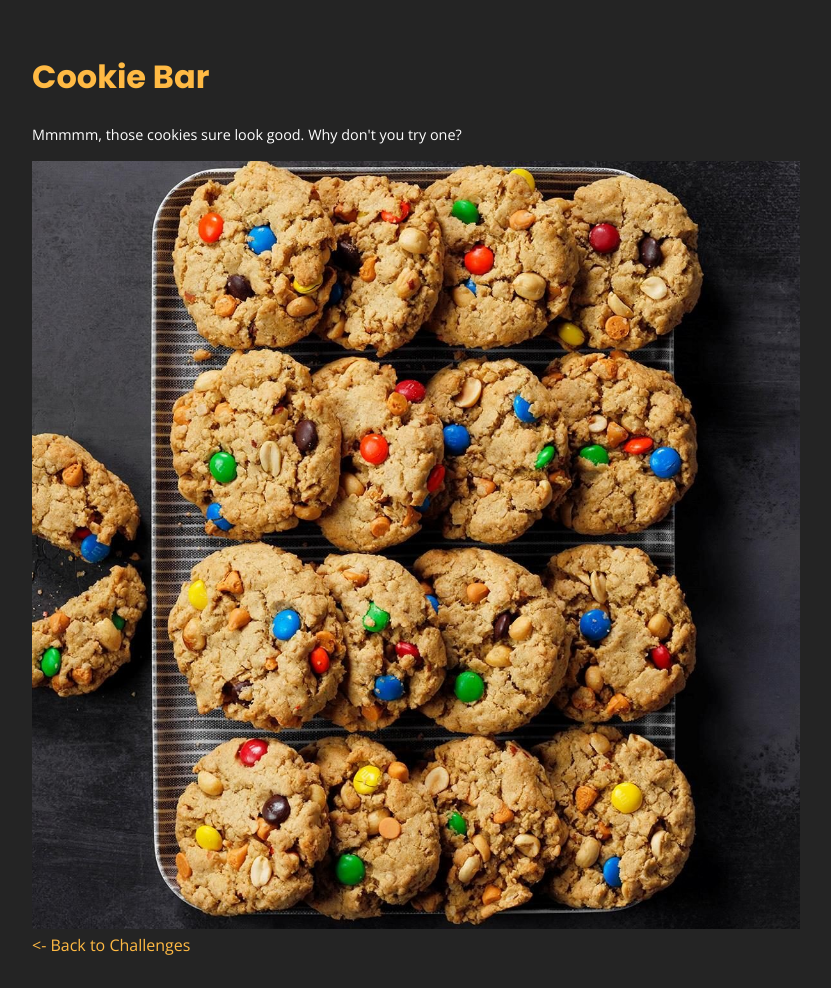
After one commit to 0x65-e/cyber-web-hacking-challenges.herokuapp.com, a Django app: page /cookie_bar/ in a window 1280 px wide. The commit adds this page. Shown: the whole page, without its empty margins (224-1055 px from the left). Run offline with Django 3.2, Linux system fonts and the light colour scheme.

Commit message:
Added easy cookie bar challenge

```diff
--- a/cyberwebhackingchallenges/sitemaps.py
+++ b/cyberwebhackingchallenges/sitemaps.py
@@ -6,7 +6,7 @@ class StaticViewSitemap(sitemaps.Sitemap):
     changefreq = 'never'
 
     def items(self):
-        return ['index', 'spiderman', 'postmaster', 'jones', 'raiders', 'temple', 'crusade', 'skull', 'untitled']
+        return ['index', 'spiderman', 'postmaster', 'cookie-bar', 'jones', 'raiders', 'temple', 'crusade', 'skull', 'untitled']
 
     def location(self, item):
         return reverse(item)
--- a/cyberwebhackingchallenges/urls.py
+++ b/cyberwebhackingchallenges/urls.py
@@ -32,6 +32,7 @@ urlpatterns = [
     path('spiderman/033a76aab1838ba86ec98d952f04fab7/', views.spiderman_flag),
     path('spiderman/<str:false_flag>/', views.spiderman_false_flag),
     path('postmaster/', csrf_exempt(views.postmaster), name="postmaster"),
+    path('cookie_bar/', views.cookie_bar, name="cookie-bar"),
     path('jones/', views.indiana_jones, name="jones"),
     path('jones/raiders_of_the_lost_ark/', views.jones_site_raiders, name="raiders"),
     path('jones/temple_of_doom/', views.jones_site_doom, name="temple"),
--- a/cyberwebhackingchallenges/views.py
+++ b/cyberwebhackingchallenges/views.py
@@ -20,6 +20,11 @@ def postmaster(request):
         return HttpResponse("flag{you_might_call_yourself_POSTmaster_general}")
     return HttpResponse("I don't know what happened...")
 
+def cookie_bar(request):
+    response = render(request, 'cookie.html')
+    response.set_cookie('flag', 'flag{m&m_choc0late_ch1p_c00kies}', path='/cookie_bar/')
+    return response
+
 def indiana_jones(request):
     return render(request, 'jones.html')
 
--- /dev/null
+++ b/templates/cookie.html
@@ -0,0 +1,14 @@
+<!DOCTYPE html>
+<html lang="en">
+    <head>
+        <meta charset="utf-8" />
+        <title>Cookie Bar</title>
+        <link rel="stylesheet" href="/static/css/style.css">
+    </head>
+    <body>
+        <h1>Cookie Bar</h1>
+        <p>Mmmmm, those cookies sure look good. Why don't you try one?</p>
+        <img src="/static/images/cookies.jpg"  width=768 />
+        <a href="/">&lt;- Back to Challenges</a>
+    </body>
+</html>
--- a/templates/index.html
+++ b/templates/index.html
@@ -12,7 +12,7 @@
         <ul>
             <li><a href="/spiderman/">Spiderman</a></li>
             <li><a href="/postmaster/">Postmaster </a></li>
-            <li><a href="#">Challenge 3</a></li>
+            <li><a href="/cookie_bar/">Cookie Bar</a></li>
             <li><a href="/jones/">Indiana Jones</a></li>
             <li><a href="#">Challenge 5</a></li>
         </ul>
```
Also changed, not shown: static/images/cookies.jpg (added).
